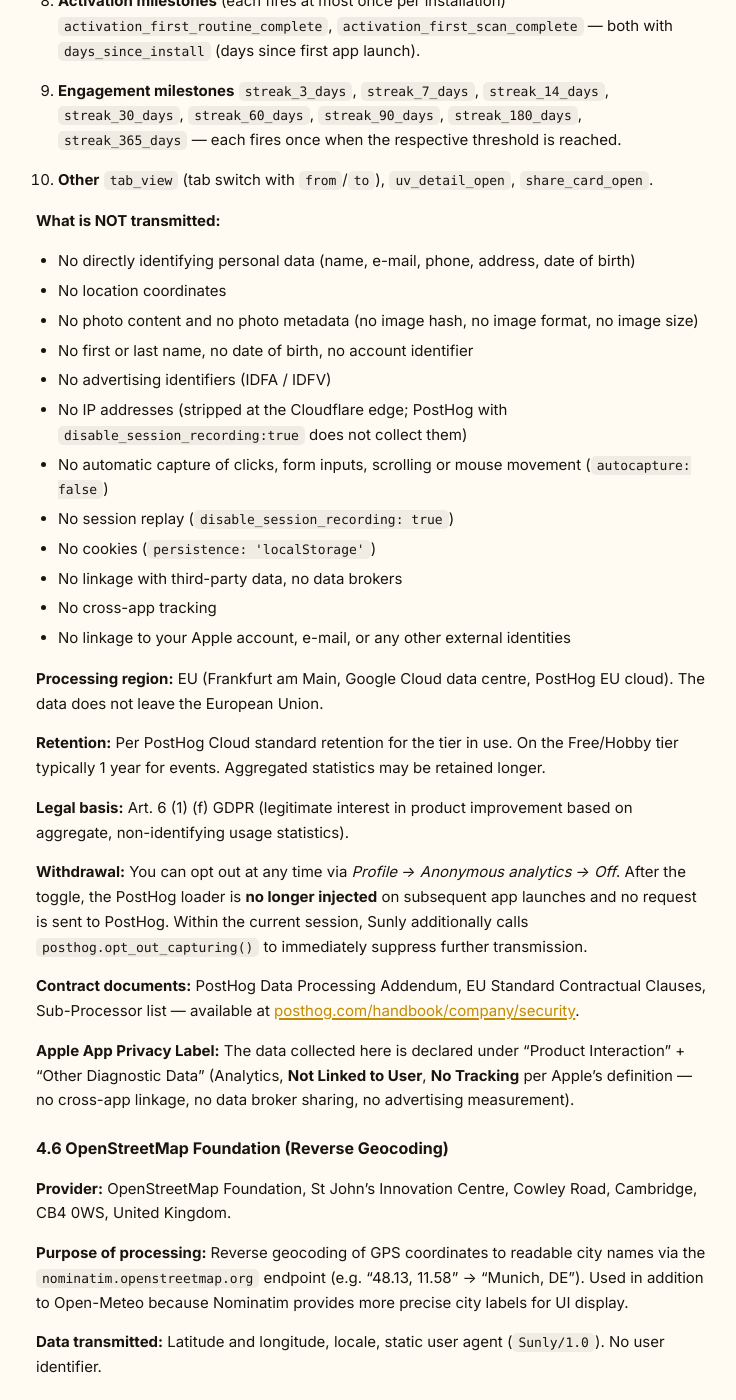
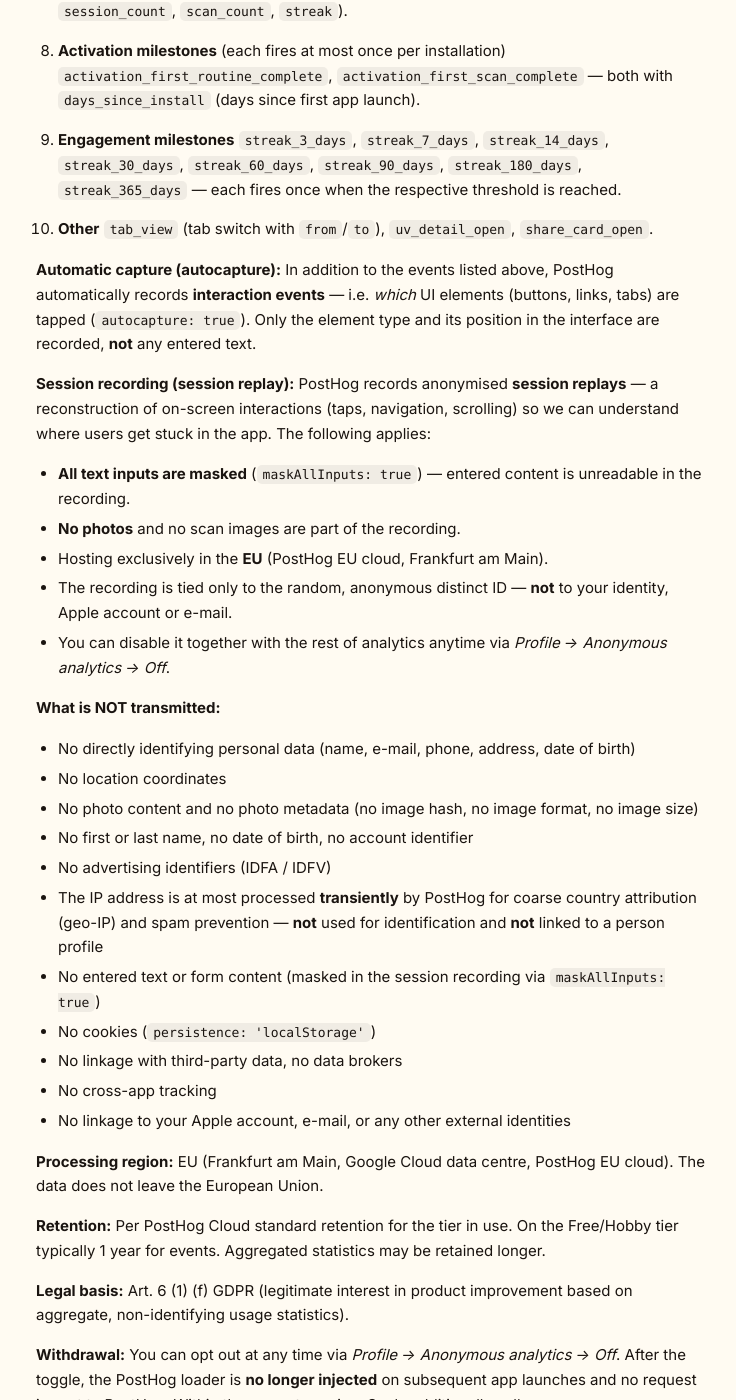
Before and after one commit to de34dm32ksm/sunly-legal, a Jekyll site: the page built from privacy-en.md, in a window 1280 px wide and 1400 px high, scrolled down 9305 px. Shown: the whole window, without its empty margins (268-1004 px from the left). Built offline with Jekyll 4.4.1, drawn with Linux system fonts in a browser that asks for light colours; some of the changed text lies outside the part shown.

Commit message:
docs: Privacy Policy 1.13 - disclose autocapture + session replay, real opt-out
4.6a: autocapture:true + session replay now active and disclosed (maskAllInputs, EU hosting, anonymous distinct-ID only). Corrected the previously false 'autocapture:false / no session replay' statements. IP wording clarified (transient geo-IP/spam only). Opt-out 'Profile > Anonymous analytics > Off' now actually implemented in-app. DE + EN.

Co-Authored-By: Claude Opus 4.8 <noreply@anthropic.com>

```diff
--- a/privacy-en.md
+++ b/privacy-en.md
@@ -231,10 +231,10 @@ In both cases, **no user identifier** is transmitted — requests cannot be attr
 
 **Privacy-first configuration:**
 
-- `autocapture: false` — no automatic click/input events
+- `autocapture: true` — automatic interaction events: *which* UI elements are tapped (element type/position), **no** input content
 - `capture_pageview: false` — no automatic page tracking
 - `capture_pageleave: false`
-- `disable_session_recording: true` — no session replay
+- `disable_session_recording: false` + `session_recording.maskAllInputs: true` — anonymised session replay with **masked** inputs (details below)
 - `capture_performance: false` — no web-vitals collection
 - `persistence: 'localStorage'` — no third-party cookies
 - `person_profiles: 'identified_only'` — Sunly **never** calls `identify()`, so PostHog does **not** create person profiles, only anonymous event counts
@@ -282,6 +282,16 @@ Each event consists of:
 10. **Other**
     `tab_view` (tab switch with `from`/`to`), `uv_detail_open`, `share_card_open`.
 
+**Automatic capture (autocapture):** In addition to the events listed above, PostHog automatically records **interaction events** — i.e. *which* UI elements (buttons, links, tabs) are tapped (`autocapture: true`). Only the element type and its position in the interface are recorded, **not** any entered text.
+
+**Session recording (session replay):** PostHog records anonymised **session replays** — a reconstruction of on-screen interactions (taps, navigation, scrolling) so we can understand where users get stuck in the app. The following applies:
+
+- **All text inputs are masked** (`maskAllInputs: true`) — entered content is unreadable in the recording.
+- **No photos** and no scan images are part of the recording.
+- Hosting exclusively in the **EU** (PostHog EU cloud, Frankfurt am Main).
+- The recording is tied only to the random, anonymous distinct ID — **not** to your identity, Apple account or e-mail.
+- You can disable it together with the rest of analytics anytime via *Profile → Anonymous analytics → Off*.
+
 **What is NOT transmitted:**
 
 - No directly identifying personal data (name, e-mail, phone, address, date of birth)
@@ -289,9 +299,8 @@ Each event consists of:
 - No photo content and no photo metadata (no image hash, no image format, no image size)
 - No first or last name, no date of birth, no account identifier
 - No advertising identifiers (IDFA / IDFV)
-- No IP addresses (stripped at the Cloudflare edge; PostHog with `disable_session_recording:true` does not collect them)
-- No automatic capture of clicks, form inputs, scrolling or mouse movement (`autocapture: false`)
-- No session replay (`disable_session_recording: true`)
+- The IP address is at most processed **transiently** by PostHog for coarse country attribution (geo-IP) and spam prevention — **not** used for identification and **not** linked to a person profile
+- No entered text or form content (masked in the session recording via `maskAllInputs: true`)
 - No cookies (`persistence: 'localStorage'`)
 - No linkage with third-party data, no data brokers
 - No cross-app tracking
@@ -460,7 +469,13 @@ We implement the following technical and organizational measures:
 
 ## 14. Currency and Modification of this Privacy Policy
 
-This Privacy Policy is currently effective in the version stated above (last updated: May 9, 2026, version 1.8). Further development of the App or legal changes may require modification. The current Privacy Policy can be viewed at any time in the Profile menu under "Privacy".
+This Privacy Policy is currently effective in the version stated above (last updated: June 8, 2026, version 1.13). Further development of the App or legal changes may require modification. The current Privacy Policy can be viewed at any time in the Profile menu under "Privacy".
+
+**Changes in v1.13 vs. v1.12 (June 8, 2026, app version 1.1.42):**
+
+- Section 4.6a (PostHog) corrected and expanded: **autocapture** (`autocapture: true`) and **session replay** (`disable_session_recording: false`) are now active and disclosed — including **masking of all text inputs** (`maskAllInputs: true`), EU hosting and binding only to the anonymous distinct ID. The previous statements ("`autocapture: false`", "no session replay") were no longer accurate after these features were enabled and have been replaced.
+- IP-address wording clarified: PostHog processes the IP at most transiently for coarse country attribution (geo-IP) and spam prevention, not for identification and not linked to a profile.
+- The opt-out *Profile → Anonymous analytics → Off* mentioned in this policy has actually been implemented in the app (toggle sets the opt-out flag and calls `posthog.opt_out_capturing()`).
 
 **Changes in v1.8 vs. v1.7 (May 9, 2026, app version 1.1.32):**
 
```
Also changed, not shown: other parts of privacy-en.md (+1 -1 lines), privacy.md (+22 -7 lines).
